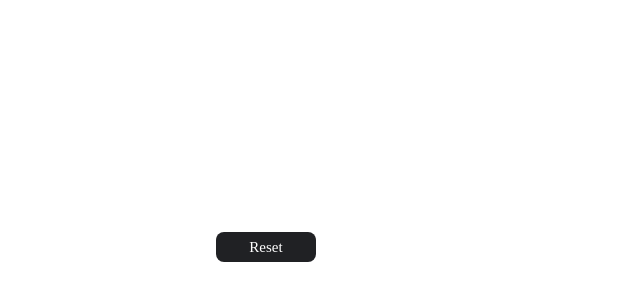
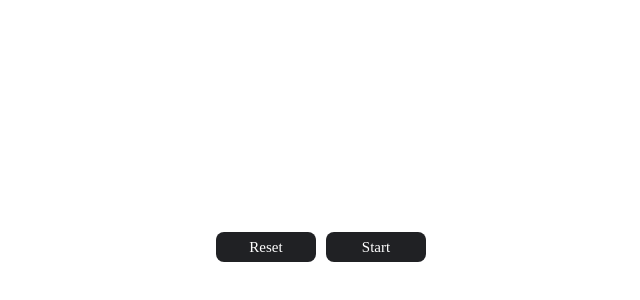
Before and after one commit to bibhutibhusan567/React-Assignment---Move-ball-in-all-directions, a React app: page / in a window 1280 px wide. Shown: the part 18-318 px from the top of the page, without its empty margins (108-748 px from the left). Built offline with nearby package versions, Linux system fonts and the light colour scheme.

Commit message:
first run

```diff
--- a/src/components/App.js
+++ b/src/components/App.js
@@ -1,19 +1,82 @@
-import React, { Component, useState } from "react";
+import React, { Component, useEffect, useState } from "react";
 import "../styles/App.css";
 
 const App = () => {
   const [renderBall, setRenderBall] = useState(false);
   const [x, setX] = useState(0);
   const [y, setY] = useState(0);
-  const [ballPosition,setBallPosition] = useState({
+  const [ballPosition, setBallPosition] = useState({
     left: "0px",
     top: "0px",
   });
-  const reset = () => {};
-  const renderChoice = () => {};
+  const reset = () => {
+    setRenderBall(false);
+    setX(0);
+    setY(0);
+
+    updateXY(0, 0);
+  };
+
+  const start = () => {
+    setRenderBall(true);
+  };
+
+  const renderChoice = () => {
+    return (renderBall ? (
+      <div className="ball" style={{
+        position: "absolute",
+        left: ballPosition.left,
+        top: ballPosition.top
+      }}></div>
+    ) : (
+        <button onClick={start} className="start">
+          Start
+        </button>
+      ));
+
+  };
+
+  const updateXY = (newX, newY) => {
+    setX(newX);
+    setY(newY);
+
+    setBallPosition({
+      left: newX + "px",
+      top: newY + "px"
+    });
+  };
+
+  useEffect(() => {
+    const keyListner = (event) => {
+      console.log(renderBall, x, y);
+      if (renderBall) {
+        if (event.keyCode === 37) {
+          console.log("left");
+          updateXY(x - 5, y);
+        }
+        if (event.keyCode === 38) {
+          console.log("up");
+          updateXY(x, y - 5);
+        }
+        if (event.keyCode === 39) {
+          console.log("right");
+          updateXY(x + 5, y);
+        }
+        if (event.keyCode === 40) {
+          console.log("down");
+          updateXY(x, y + 5);
+        }
+      }
+    };
+
+    document.addEventListener("keydown", keyListner);
+
+    return () => document.removeEventListener("keydown", keyListner);
+  });
 
   return (
     <div className="playground">
+
       <button onClick={reset} className="reset">
         Reset
       </button>
--- a/src/styles/App.css
+++ b/src/styles/App.css
@@ -37,6 +37,20 @@ body html .root {
 
 
 }
+.start{
+	font-family: "Fredoka One", cursive;
+
+	  background-color: #202124;
+  color: white;
+  height: 30px;
+  font-size: 15px;
+  border-radius:8px;
+  border: none;
+  width: 100px;
+  margin-left: 10px;
+
+
+}
 .ball{
     background-color: black;
     box-shadow: 0 10px 10px -6px;
```
